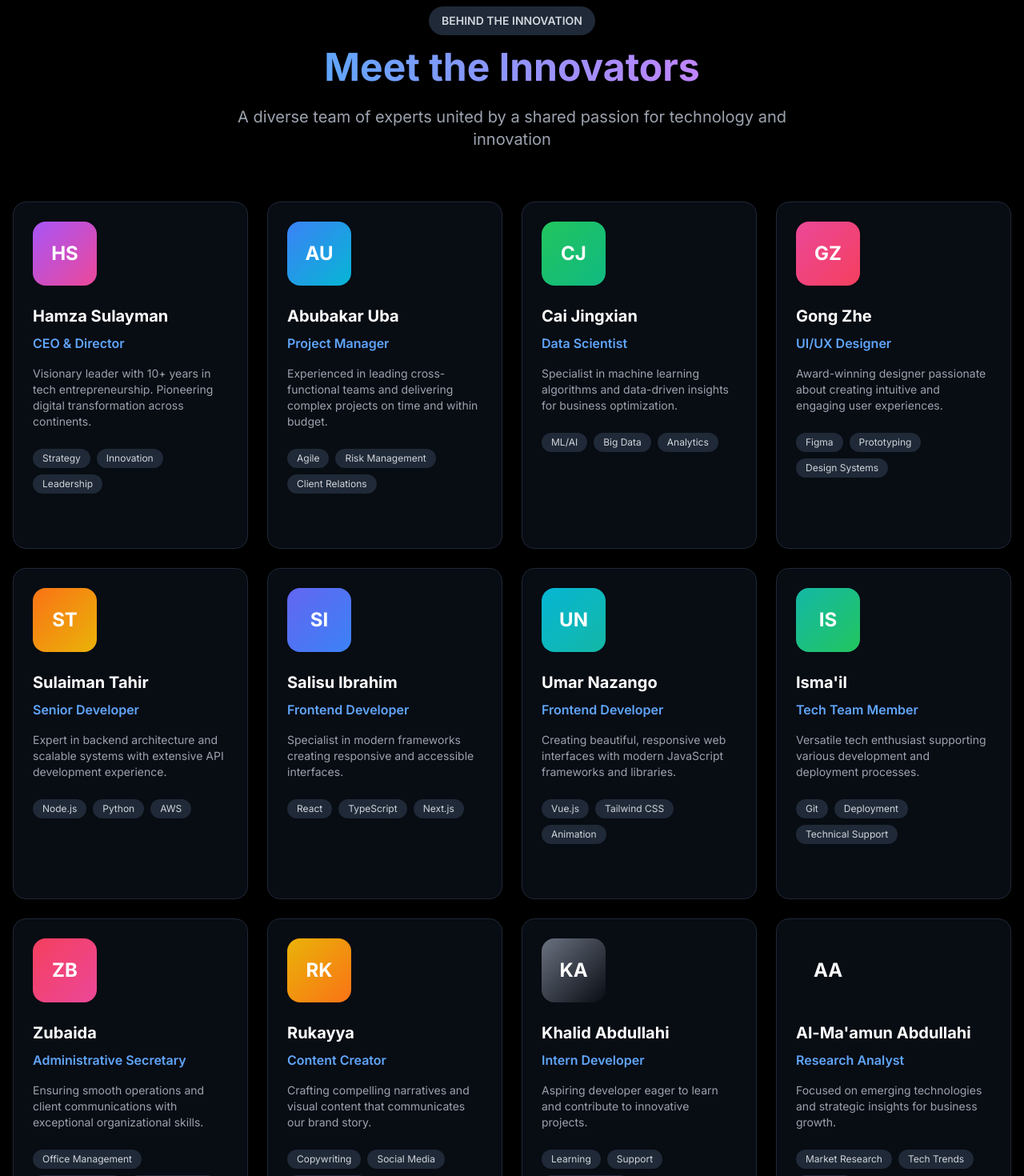
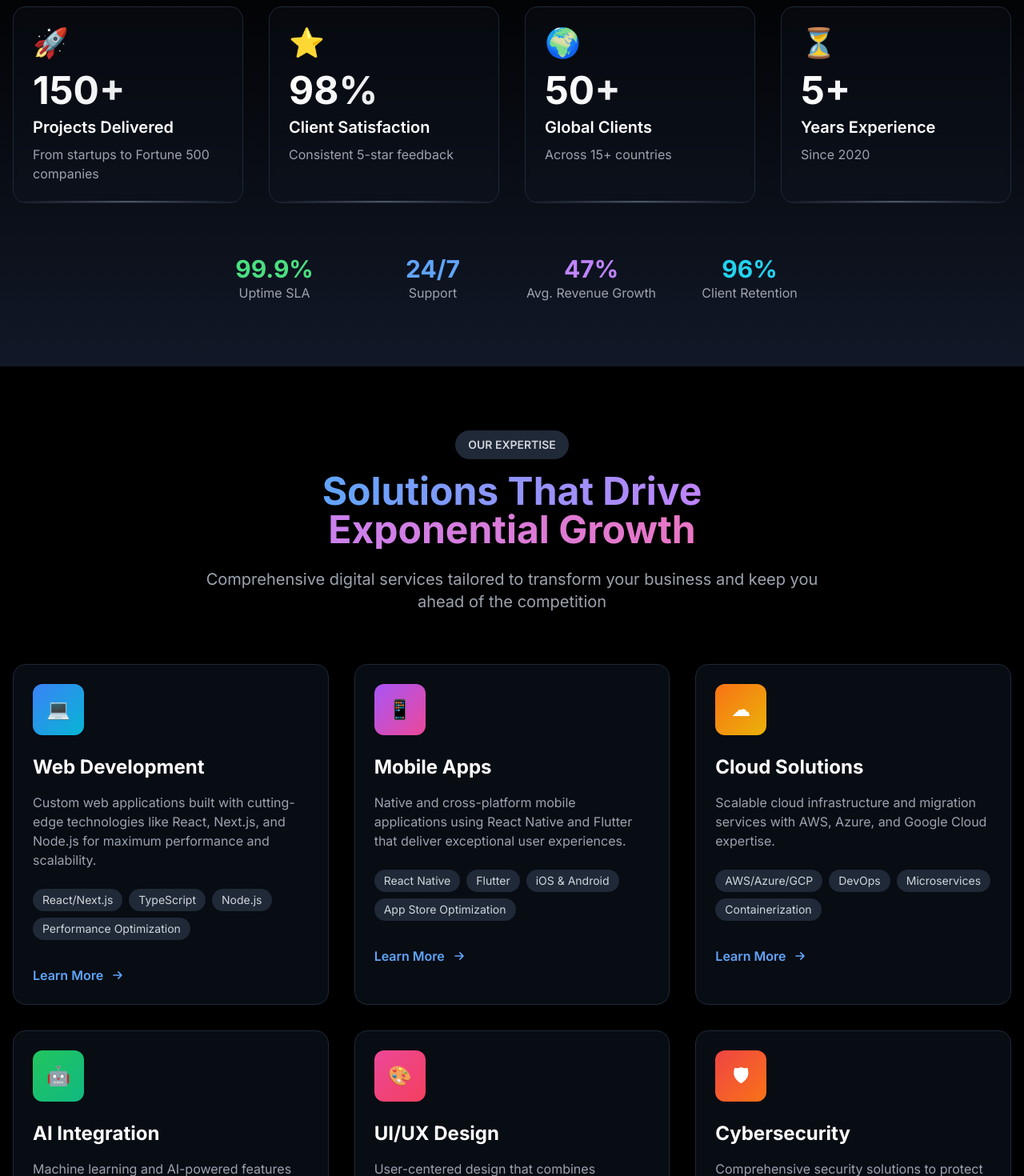
Before and after one commit to Mranwar001/adorable-voostech, a React (Vite) app: page / in a window 1280 px wide. Shown: the part 1060-2530 px from the top of the page at 80% size. Built offline with nearby package versions, Linux system fonts and the light colour scheme.

Commit message:
Update Stats.jsx

```diff
--- a/src/components/Stats.jsx
+++ b/src/components/Stats.jsx
@@ -1,194 +1,84 @@
-export default function Team() {
-  const teamMembers = [
+export default function Stats() {
+  const stats = [
     {
-      name: "Hamza Sulayman",
-      role: "CEO & Director",
-      description: "Visionary leader with 10+ years in tech entrepreneurship. Pioneering digital transformation across continents.",
-      expertise: ["Strategy", "Innovation", "Leadership"],
-      color: "from-purple-500 to-pink-500",
-      initials: "HS"
+      value: "150+",
+      label: "Projects Delivered",
+      description: "From startups to Fortune 500 companies",
+      icon: "\u{1F680}",
+      color: "from-purple-500 to-pink-500"
     },
     {
-      name: "Abubakar Uba",
-      role: "Project Manager",
-      description: "Experienced in leading cross-functional teams and delivering complex projects on time and within budget.",
-      expertise: ["Agile", "Risk Management", "Client Relations"],
-      color: "from-blue-500 to-cyan-500",
-      initials: "AU"
+      value: "98%",
+      label: "Client Satisfaction",
+      description: "Consistent 5-star feedback",
+      icon: "\u2B50",
+      color: "from-yellow-500 to-orange-500"
     },
     {
-      name: "Cai Jingxian",
-      role: "Data Scientist",
-      description: "Specialist in machine learning algorithms and data-driven insights for business optimization.",
-      expertise: ["ML/AI", "Big Data", "Analytics"],
-      color: "from-green-500 to-emerald-500",
-      initials: "CJ"
+      value: "50+",
+      label: "Global Clients",
+      description: "Across 15+ countries",
+      icon: "\u{1F30D}",
+      color: "from-blue-500 to-cyan-500"
     },
     {
-      name: "Gong Zhe",
-      role: "UI/UX Designer",
-      description: "Award-winning designer passionate about creating intuitive and engaging user experiences.",
-      expertise: ["Figma", "Prototyping", "Design Systems"],
-      color: "from-pink-500 to-rose-500",
-      initials: "GZ"
-    },
-    {
-      name: "Sulaiman Tahir",
-      role: "Senior Developer",
-      description: "Expert in backend architecture and scalable systems with extensive API development experience.",
-      expertise: ["Node.js", "Python", "AWS"],
-      color: "from-orange-500 to-yellow-500",
-      initials: "ST"
-    },
-    {
-      name: "Salisu Ibrahim",
-      role: "Frontend Developer",
-      description: "Specialist in modern frameworks creating responsive and accessible interfaces.",
-      expertise: ["React", "TypeScript", "Next.js"],
-      color: "from-indigo-500 to-blue-500",
-      initials: "SI"
-    },
-
-    {
-      name: "Umar Nazango",
-      role: "Frontend Developer",
-      description: "Creating beautiful, responsive web interfaces with modern JavaScript frameworks and libraries.",
-      expertise: ["Vue.js", "Tailwind CSS", "Animation"],
-      color: "from-cyan-500 to-teal-500",
-      initials: "UN"
-    },
-    {
-      name: "Isma'il",
-      role: "Tech Team Member",
-      description: "Versatile tech enthusiast supporting various development and deployment processes.",
-      expertise: ["Git", "Deployment", "Technical Support"],
-      color: "from-teal-500 to-green-500",
-      initials: "IS"
-    },
-    {
-      name: "Zubaida",
-      role: "Administrative Secretary",
-      description: "Ensuring smooth operations and client communications with exceptional organizational skills.",
-      expertise: ["Office Management", "Client Relations", "Documentation"],
-      color: "from-rose-500 to-pink-500",
-      initials: "ZB"
-    },
-    {
-      name: "Rukayya",
-      role: "Content Creator",
-      description: "Crafting compelling narratives and visual content that communicates our brand story.",
-      expertise: ["Copywriting", "Social Media", "Visual Design"],
-      color: "from-yellow-500 to-orange-500",
-      initials: "RK"
-    },
-    {
-      name: "Khalid Abdullahi",
-      role: "Intern Developer",
-      description: "Aspiring developer eager to learn and contribute to innovative projects.",
-      expertise: ["Learning", "Support", "Documentation"],
-      color: "from-gray-500 to-blue-gray-500",
-      initials: "KA"
-    },
-    {
-      name: "Al-Ma'amun Abdullahi",
-      role: "Research Analyst",
-      description: "Focused on emerging technologies and strategic insights for business growth.",
-      expertise: ["Market Research", "Tech Trends", "Strategy"],
-      color: "from-blue-gray-500 to-gray-500",
-      initials: "AA"
+      value: "5+",
+      label: "Years Experience",
+      description: "Since 2020",
+      icon: "\u23F3",
+      color: "from-green-500 to-emerald-500"
     }
   ]
 
   return (
-    <section id="team" className="py-20 bg-black">
+    <section className="py-20 bg-gradient-to-b from-black to-gray-900">
       <div className="container mx-auto px-4">
-        {/* Section Header */}
-        <div className="text-center max-w-3xl mx-auto mb-16">
-          <span className="inline-block px-4 py-2 bg-gray-800 rounded-full text-gray-300 text-sm font-semibold mb-4">
-            BEHIND THE INNOVATION
-          </span>
-          <h2 className="text-4xl md:text-5xl font-bold mb-6">
-            <span className="bg-gradient-to-r from-blue-400 to-purple-400 bg-clip-text text-transparent">
-              Meet the Innovators
-            </span>
-          </h2>
-          <p className="text-xl text-gray-400">
-            A diverse team of experts united by a shared passion for technology and innovation
-          </p>
-        </div>
-
-        {/* Team Grid */}
-        <div className="grid grid-cols-1 sm:grid-cols-2 lg:grid-cols-3 xl:grid-cols-4 gap-6">
-          {teamMembers.map((member, index) => (
+        <div className="grid grid-cols-1 md:grid-cols-2 lg:grid-cols-4 gap-8">
+          {stats.map((stat, index) => (
             <div
               key={index}
-              className="group relative bg-gray-900/50 backdrop-blur-sm border border-gray-800 rounded-2xl p-6 hover:border-gray-700 transition-all duration-300 hover:-translate-y-2"
+              className="group relative p-6 rounded-2xl border border-gray-800 hover:border-gray-700 bg-gray-900/30 backdrop-blur-sm hover:bg-gray-900/50 transition-all duration-300 hover:-translate-y-2"
             >
-              {/* Avatar */}
-              <div className="mb-6">
-                <div className={`w-20 h-20 rounded-2xl bg-gradient-to-br ${member.color} flex items-center justify-center text-2xl font-bold text-white mb-4`}>
-                  {member.initials}
-                </div>
+              {/* Background Gradient */}
+              <div className={`absolute inset-0 bg-gradient-to-br ${stat.color} opacity-0 group-hover:opacity-5 rounded-2xl transition-opacity duration-300`}></div>
+
+              {/* Icon */}
+              <div className="text-4xl mb-4">{stat.icon}</div>
+
+              {/* Value */}
+              <div className="text-5xl font-bold mb-2 bg-gradient-to-r from-white to-gray-300 bg-clip-text text-transparent">
+                {stat.value}
               </div>
 
-              {/* Name & Role */}
-              <h3 className="text-xl font-bold mb-2 text-white">{member.name}</h3>
-              <p className="text-blue-400 font-semibold mb-4">{member.role}</p>
+              {/* Label */}
+              <h3 className="text-xl font-semibold mb-2 text-white">{stat.label}</h3>
 
               {/* Description */}
-              <p className="text-gray-400 text-sm mb-6">{member.description}</p>
+              <p className="text-gray-400">{stat.description}</p>
 
-              {/* Expertise */}
-              <div className="flex flex-wrap gap-2">
-                {member.expertise.map((skill, idx) => (
-                  <span
-                    key={idx}
-                    className="px-3 py-1 bg-gray-800 text-gray-300 rounded-full text-xs"
-                  >
-                    {skill}
-                  </span>
-                ))}
-              </div>
-
-              {/* Social Links */}
-              <div className="mt-6 opacity-0 group-hover:opacity-100 transition-opacity duration-300">
-                <div className="flex space-x-3">
-                  <a href="#" className="text-gray-400 hover:text-blue-400 transition-colors">
-                    <svg className="w-5 h-5" fill="currentColor" viewBox="0 0 24 24">
-                      <path d="M20.447 20.452h-3.554v-5.569c0-1.328-.027-3.037-1.852-3.037-1.853 0-2.136 1.445-2.136 2.939v5.667H9.351V9h3.414v1.561h.046c.477-.9 1.637-1.85 3.37-1.85 3.601 0 4.267 2.37 4.267 5.455v6.286zM5.337 7.433c-1.144 0-2.063-.926-2.063-2.065 0-1.138.92-2.063 2.063-2.063 1.14 0 2.064.925 2.064 2.063 0 1.139-.925 2.065-2.064 2.065zm1.782 13.019H3.555V9h3.564v11.452zM22.225 0H1.771C.792 0 0 .774 0 1.729v20.542C0 23.227.792 24 1.771 24h20.451C23.2 24 24 23.227 24 22.271V1.729C24 .774 23.2 0 22.222 0h.003z"/>
-                    </svg>
-                  </a>
-                  <a href="#" className="text-gray-400 hover:text-blue-400 transition-colors">
-                    <svg className="w-5 h-5" fill="currentColor" viewBox="0 0 24 24">
-                      <path d="M12 0C5.373 0 0 5.373 0 12c0 5.302 3.438 9.8 8.207 11.387.6.111.793-.261.793-.577v-2.234c-3.338.726-4.033-1.416-4.033-1.416-.546-1.387-1.333-1.756-1.333-1.756-1.089-.745.083-.729.083-.729 1.205.084 1.839 1.237 1.839 1.237 1.07 1.834 2.807 1.304 3.492.997.107-.775.418-1.305.762-1.604-2.665-.305-5.467-1.334-5.467-5.931 0-1.311.469-2.381 1.236-3.221-.124-.303-.535-1.524.117-3.176 0 0 1.008-.322 3.301 1.23.957-.266 1.983-.399 3.003-.404 1.02.005 2.047.138 3.006.404 2.291-1.552 3.297-1.23 3.297-1.23.653 1.653.242 2.874.118 3.176.77.84 1.235 1.911 1.235 3.221 0 4.609-2.807 5.624-5.479 5.921.43.372.823 1.102.823 2.222v3.293c0 .319.192.694.801.576C20.566 21.797 24 17.3 24 12c0-6.627-5.373-12-12-12z"/>
-                    </svg>
-                  </a>
-                </div>
-              </div>
+              {/* Animated Line */}
+              <div className="absolute bottom-0 left-0 right-0 h-0.5 bg-gradient-to-r from-transparent via-gray-600 to-transparent group-hover:via-white transition-all duration-300"></div>
             </div>
           ))}
         </div>
 
-        {/* Team Culture */}
-        <div className="mt-20 bg-gradient-to-r from-gray-900 to-black border border-gray-800 rounded-2xl p-8">
-          <div className="grid md:grid-cols-3 gap-8">
-            <div className="text-center">
-         <div className="text-4xl mb-4 before:content-['\1F30D']"></div>
-
-              <h3 className="text-xl font-bold mb-2">Global Mindset</h3>
-              <p className="text-gray-400">Team members across Nigeria, China, and the UK</p>
-            </div>
-            <div className="text-center">
-           <div className="text-4xl mb-4 before:content-['\1F91D']"></div>
-
-              <h3 className="text-xl font-bold mb-2">Collaborative Culture</h3>
-              <p className="text-gray-400">Cross-functional teams working seamlessly together</p>
-            </div>
-            <div className="text-center">
-              <div className="text-4xl mb-4 before:content-['\1F680']"></div>
-              <h3 className="text-xl font-bold mb-2">Continuous  Growth</h3>
-              <p className="text-gray-400">Regular training and skill development programs</p>
-            </div>
+        {/* Additional Metrics */}
+        <div className="mt-16 grid grid-cols-2 md:grid-cols-4 gap-6 max-w-3xl mx-auto">
+          <div className="text-center">
+            <div className="text-3xl font-bold text-green-400">99.9%</div>
+            <div className="text-gray-400">Uptime SLA</div>
+          </div>
+          <div className="text-center">
+            <div className="text-3xl font-bold text-blue-400">24/7</div>
+            <div className="text-gray-400">Support</div>
+          </div>
+          <div className="text-center">
+            <div className="text-3xl font-bold text-purple-400">47%</div>
+            <div className="text-gray-400">Avg. Revenue Growth</div>
+          </div>
+          <div className="text-center">
+            <div className="text-3xl font-bold text-cyan-400">96%</div>
+            <div className="text-gray-400">Client Retention</div>
           </div>
         </div>
       </div>
```
